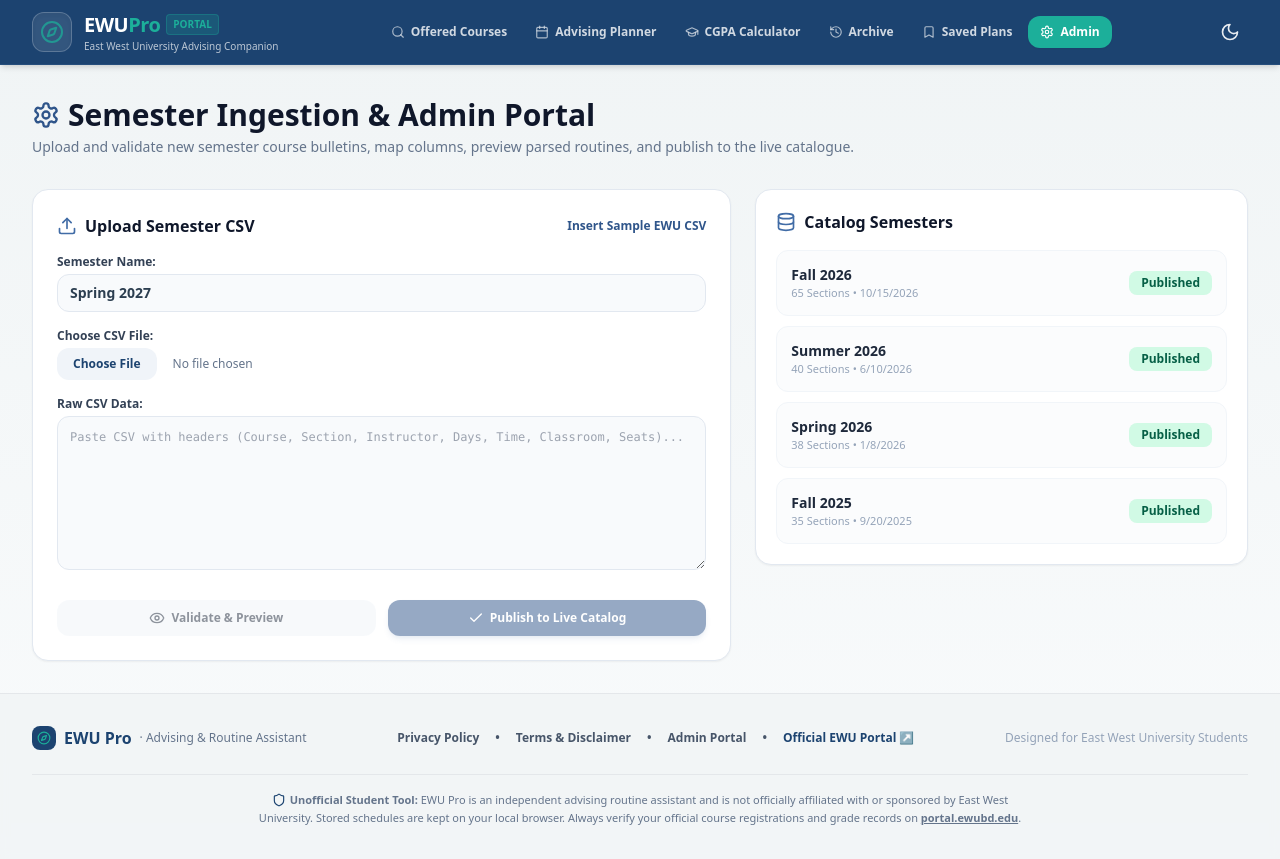
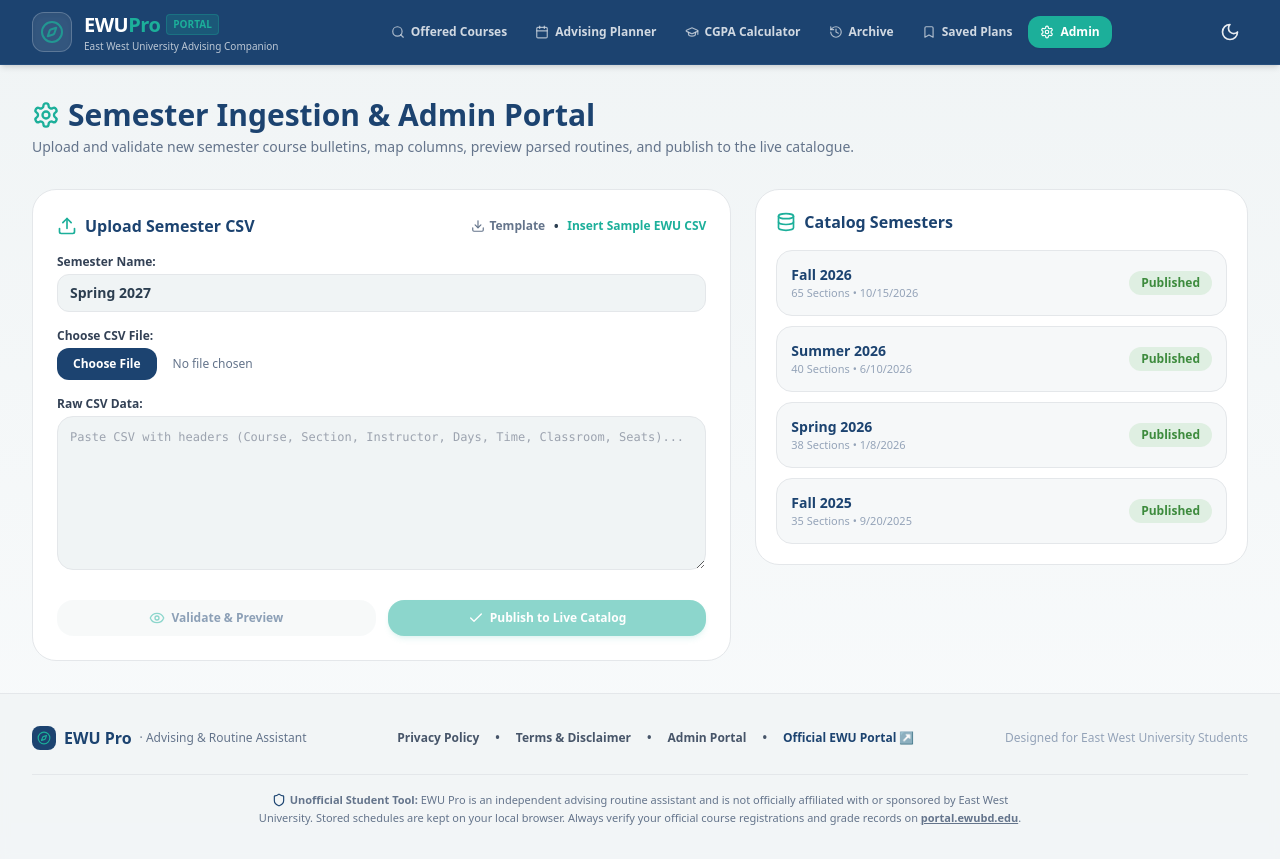
Before and after one commit to rahat4528/ewu-pro, a Next.js app: page /admin in a window 1280 px wide. Built offline with nearby package versions, Linux system fonts and the light colour scheme.

Commit message:
feat(admin): add standard EWU CSV template downloader and enhanced validation display

```diff
--- a/src/app/admin/page.tsx
+++ b/src/app/admin/page.tsx
@@ -8,13 +8,12 @@ import {
   Upload,
   Settings,
   FileText,
-  CheckCircle,
   AlertTriangle,
-  Play,
-  Layers,
   Database,
   Eye,
   Check,
+  Download,
+  FileSpreadsheet,
 } from "lucide-react";
 
 export default function AdminPage() {
@@ -41,7 +40,6 @@ export default function AdminPage() {
     loadSemesters();
   }, []);
 
-  // Sample EWU CSV template
   const sampleCSV = `Course,Section,Instructor,Days,Time,Classroom,Seats,Capacity
 CSE110,1,MAR,ST,08:30-10:00,AB3-401,30,35
 CSE110,2,TSH,ST,10:10-11:40,AB3-402,25,35
@@ -56,6 +54,16 @@ ENG101,1,NZA,ST,10:10-11:40,AB1-301,12,30`;
     setCsvContent(sampleCSV);
   };
 
+  const handleDownloadTemplate = () => {
+    const template = "Course,Section,Instructor,Days,Time,Classroom,Seats,Capacity\nCSE110,1,MAR,ST,08:30-10:00,AB3-401,35,35\n";
+    const blob = new Blob([template], { type: "text/csv;charset=utf-8;" });
+    const url = URL.createObjectURL(blob);
+    const link = document.createElement("a");
+    link.href = url;
+    link.download = "ewu-offered-courses-template.csv";
+    link.click();
+  };
+
   const handleFileUpload = (e: React.ChangeEvent<HTMLInputElement>) => {
     const file = e.target.files?.[0];
     if (!file) return;
@@ -67,7 +75,6 @@ ENG101,1,NZA,ST,10:10-11:40,AB1-301,12,30`;
     reader.readAsText(file);
   };
 
-  // Preview validation
   const handlePreview = async () => {
     if (!csvContent.trim() || !semesterName.trim()) return;
 
@@ -75,7 +82,6 @@ ENG101,1,NZA,ST,10:10-11:40,AB1-301,12,30`;
       setIsProcessing(true);
       setImportStatus(null);
 
-      // Parse CSV to objects
       const parsed = Papa.parse(csvContent.trim(), {
         header: true,
         skipEmptyLines: true,
@@ -101,7 +107,6 @@ ENG101,1,NZA,ST,10:10-11:40,AB1-301,12,30`;
     }
   };
 
-  // Commit and Publish
   const handleCommit = async () => {
     if (!csvContent.trim() || !semesterName.trim()) return;
 
@@ -140,7 +145,6 @@ ENG101,1,NZA,ST,10:10-11:40,AB1-301,12,30`;
     }
   };
 
-  // Toggle publish
   const togglePublish = async (sem: Semester) => {
     try {
       const res = await fetch("/api/admin/publish", {
@@ -163,8 +167,8 @@ ENG101,1,NZA,ST,10:10-11:40,AB1-301,12,30`;
   return (
     <div className="space-y-8">
       <div>
-        <h1 className="text-2xl sm:text-3xl font-black text-slate-900 dark:text-white flex items-center space-x-2">
-          <Settings className="w-7 h-7 text-primary-600 dark:text-primary-400" />
+        <h1 className="text-2xl sm:text-3xl font-black text-[#1C4370] dark:text-white flex items-center space-x-2">
+          <Settings className="w-7 h-7 text-[#1CAF9A]" />
           <span>Semester Ingestion & Admin Portal</span>
         </h1>
         <p className="text-xs sm:text-sm text-slate-500 dark:text-slate-400 mt-1">
@@ -173,25 +177,36 @@ ENG101,1,NZA,ST,10:10-11:40,AB1-301,12,30`;
       </div>
 
       <div className="grid grid-cols-1 lg:grid-cols-12 gap-6">
-        {/* Left Column: File Ingestion Form (7 cols) */}
+        {/* Left Column (7 cols) */}
         <div className="lg:col-span-7 space-y-5">
-          <div className="bg-white dark:bg-slate-900 rounded-2xl border border-slate-200 dark:border-slate-800 p-5 sm:p-6 shadow-sm space-y-4">
-            <div className="flex items-center justify-between">
-              <h2 className="font-extrabold text-slate-900 dark:text-white text-base flex items-center space-x-2">
-                <Upload className="w-5 h-5 text-primary-500" />
+          <div className="bg-white dark:bg-slate-900 rounded-3xl border border-[#E4E7EA] dark:border-slate-800 p-5 sm:p-6 shadow-xs space-y-4">
+            <div className="flex flex-wrap items-center justify-between gap-2">
+              <h2 className="font-extrabold text-[#1C4370] dark:text-white text-base flex items-center space-x-2">
+                <Upload className="w-5 h-5 text-[#1CAF9A]" />
                 <span>Upload Semester CSV</span>
               </h2>
 
+              <div className="flex items-center space-x-2">
+                <button
+                  type="button"
+                  onClick={handleDownloadTemplate}
+                  className="inline-flex items-center space-x-1 text-xs font-bold text-slate-500 hover:text-[#1C4370] dark:hover:text-[#1CAF9A]"
+                  title="Download standard template"
+                >
+                  <Download className="w-3.5 h-3.5" />
+                  <span>Template</span>
+                </button>
+                <span>•</span>
                 <button
                   type="button"
                   onClick={handleLoadSample}
-                className="text-xs font-bold text-primary-600 dark:text-primary-400 hover:underline"
+                  className="text-xs font-bold text-[#1CAF9A] hover:underline"
                 >
                   Insert Sample EWU CSV
                 </button>
               </div>
+            </div>
 
-            {/* Semester Name input */}
             <div>
               <label className="text-xs font-bold text-slate-700 dark:text-slate-300 block mb-1">
                 Semester Name:
@@ -201,11 +216,10 @@ ENG101,1,NZA,ST,10:10-11:40,AB1-301,12,30`;
                 value={semesterName}
                 onChange={(e) => setSemesterName(e.target.value)}
                 placeholder="e.g. Spring 2027"
-                className="w-full px-3 py-2 rounded-xl border border-slate-200 dark:border-slate-700 bg-slate-50 dark:bg-slate-800 text-xs sm:text-sm font-semibold"
+                className="w-full px-3 py-2 rounded-xl border border-[#E4E7EA] dark:border-slate-700 bg-[#f0f4f5] dark:bg-slate-800 text-xs sm:text-sm font-semibold"
               />
             </div>
 
-            {/* File drag/drop or select */}
             <div>
               <label className="text-xs font-bold text-slate-700 dark:text-slate-300 block mb-1">
                 Choose CSV File:
@@ -214,11 +228,10 @@ ENG101,1,NZA,ST,10:10-11:40,AB1-301,12,30`;
                 type="file"
                 accept=".csv,.txt"
                 onChange={handleFileUpload}
-                className="w-full text-xs text-slate-500 file:mr-4 file:py-2 file:px-4 file:rounded-xl file:border-0 file:text-xs file:font-bold file:bg-primary-50 file:text-primary-700 hover:file:bg-primary-100"
+                className="w-full text-xs text-slate-500 file:mr-4 file:py-2 file:px-4 file:rounded-xl file:border-0 file:text-xs file:font-bold file:bg-[#1C4370] file:text-white hover:file:bg-[#143154]"
               />
             </div>
 
-            {/* CSV Raw Text Area */}
             <div>
               <label className="text-xs font-bold text-slate-700 dark:text-slate-300 block mb-1">
                 Raw CSV Data:
@@ -228,14 +241,13 @@ ENG101,1,NZA,ST,10:10-11:40,AB1-301,12,30`;
                 value={csvContent}
                 onChange={(e) => setCsvContent(e.target.value)}
                 placeholder="Paste CSV with headers (Course, Section, Instructor, Days, Time, Classroom, Seats)..."
-                className="w-full p-3 rounded-xl border border-slate-200 dark:border-slate-700 bg-slate-50 dark:bg-slate-800 font-mono text-xs focus:outline-none focus:ring-2 focus:ring-primary-500"
+                className="w-full p-3 rounded-2xl border border-[#E4E7EA] dark:border-slate-700 bg-[#f0f4f5] dark:bg-slate-800 font-mono text-xs focus:outline-none focus:ring-2 focus:ring-[#1CAF9A]"
               />
             </div>
 
-            {/* Status notification */}
             {importStatus && (
               <div
-                className={`p-3 rounded-xl text-xs font-bold ${
+                className={`p-3 rounded-2xl text-xs font-bold ${
                   importStatus.startsWith("Success")
                     ? "bg-emerald-50 text-emerald-800 border border-emerald-300"
                     : "bg-rose-50 text-rose-800 border border-rose-300"
@@ -245,15 +257,14 @@ ENG101,1,NZA,ST,10:10-11:40,AB1-301,12,30`;
               </div>
             )}
 
-            {/* Actions */}
             <div className="flex items-center space-x-3 pt-2">
               <button
                 type="button"
                 onClick={handlePreview}
                 disabled={isProcessing || !csvContent.trim()}
-                className="flex-1 py-2.5 rounded-xl bg-slate-100 dark:bg-slate-800 hover:bg-slate-200 dark:hover:bg-slate-700 text-slate-800 dark:text-white font-bold text-xs flex items-center justify-center space-x-1.5 transition-all disabled:opacity-50"
+                className="flex-1 py-2.5 rounded-2xl bg-[#f0f4f5] dark:bg-slate-800 hover:bg-slate-200 dark:hover:bg-slate-700 text-[#1C4370] dark:text-white font-bold text-xs flex items-center justify-center space-x-1.5 transition-all disabled:opacity-50"
               >
-                <Eye className="w-4 h-4" />
+                <Eye className="w-4 h-4 text-[#1CAF9A]" />
                 <span>Validate & Preview</span>
               </button>
 
@@ -261,7 +272,7 @@ ENG101,1,NZA,ST,10:10-11:40,AB1-301,12,30`;
                 type="button"
                 onClick={handleCommit}
                 disabled={isProcessing || !csvContent.trim()}
-                className="flex-1 py-2.5 rounded-xl bg-primary-600 hover:bg-primary-700 text-white font-bold text-xs flex items-center justify-center space-x-1.5 transition-all shadow-md shadow-primary-500/20 disabled:opacity-50"
+                className="flex-1 py-2.5 rounded-2xl bg-[#1CAF9A] hover:bg-[#168e7d] text-white font-bold text-xs flex items-center justify-center space-x-1.5 transition-all shadow-md shadow-[#1CAF9A]/20 disabled:opacity-50"
               >
                 <Check className="w-4 h-4" />
                 <span>Publish to Live Catalog</span>
@@ -269,28 +280,26 @@ ENG101,1,NZA,ST,10:10-11:40,AB1-301,12,30`;
             </div>
           </div>
 
-          {/* Validation & Preview Output */}
           {previewResult && (
-            <div className="bg-white dark:bg-slate-900 rounded-2xl border border-slate-200 dark:border-slate-800 p-5 shadow-sm space-y-4">
-              <div className="flex items-center justify-between border-b border-slate-100 dark:border-slate-800 pb-3">
-                <h3 className="font-extrabold text-sm text-slate-900 dark:text-white">
+            <div className="bg-white dark:bg-slate-900 rounded-3xl border border-[#E4E7EA] dark:border-slate-800 p-5 shadow-xs space-y-4">
+              <div className="flex items-center justify-between border-b border-[#E4E7EA] dark:border-slate-800 pb-3">
+                <h3 className="font-extrabold text-sm text-[#1C4370] dark:text-white">
                   Preview Validation Summary
                 </h3>
                 <div className="flex items-center space-x-2 text-xs">
-                  <span className="text-emerald-600 font-bold">
+                  <span className="text-[#5cb85c] font-black">
                     ✓ {previewResult.validCount} Valid
                   </span>
                   {previewResult.errorCount > 0 && (
-                    <span className="text-rose-600 font-bold">
+                    <span className="text-[#D9534F] font-black">
                       ✕ {previewResult.errorCount} Errors
                     </span>
                   )}
                 </div>
               </div>
 
-              {/* Error messages if any */}
               {previewResult.errors?.length > 0 && (
-                <div className="p-3 bg-rose-50 dark:bg-rose-950/60 rounded-xl border border-rose-200 dark:border-rose-800 space-y-1">
+                <div className="p-3 bg-rose-50 dark:bg-rose-950/60 rounded-2xl border border-rose-200 dark:border-rose-800 space-y-1">
                   <div className="text-xs font-bold text-rose-700 dark:text-rose-300 flex items-center space-x-1">
                     <AlertTriangle className="w-3.5 h-3.5" />
                     <span>Row Validation Issues:</span>
@@ -305,11 +314,10 @@ ENG101,1,NZA,ST,10:10-11:40,AB1-301,12,30`;
                 </div>
               )}
 
-              {/* Sample parsed sections preview */}
               {previewResult.sampleSections?.length > 0 && (
                 <div className="overflow-x-auto">
                   <table className="w-full text-left text-[11px]">
-                    <thead className="bg-slate-50 dark:bg-slate-800 font-bold text-slate-500">
+                    <thead className="bg-[#f0f4f5] dark:bg-slate-800 font-bold text-[#1C4370]">
                       <tr>
                         <th className="p-2">Course</th>
                         <th className="p-2">Sec</th>
@@ -319,14 +327,14 @@ ENG101,1,NZA,ST,10:10-11:40,AB1-301,12,30`;
                         <th className="p-2">Room</th>
                       </tr>
                     </thead>
-                    <tbody className="divide-y divide-slate-100 dark:divide-slate-800">
+                    <tbody className="divide-y divide-[#E4E7EA] dark:divide-slate-800">
                       {previewResult.sampleSections.map((s: Section) => (
                         <tr key={s.id}>
-                          <td className="p-2 font-bold">{s.courseCode}</td>
+                          <td className="p-2 font-bold text-[#1C4370]">{s.courseCode}</td>
                           <td className="p-2">{s.sectionNo}</td>
-                          <td className="p-2">{s.rawDays}</td>
+                          <td className="p-2 font-bold text-[#1CAF9A]">{s.rawDays}</td>
                           <td className="p-2">{formatTimeRange(s.start, s.end)}</td>
-                          <td className="p-2 font-semibold text-primary-600">{s.faculty}</td>
+                          <td className="p-2 font-semibold text-[#1C4370]">{s.faculty}</td>
                           <td className="p-2 text-slate-500">{s.room || "TBA"}</td>
                         </tr>
                       ))}
@@ -338,11 +346,11 @@ ENG101,1,NZA,ST,10:10-11:40,AB1-301,12,30`;
           )}
         </div>
 
-        {/* Right Column: Semesters Management (5 cols) */}
+        {/* Right Column (5 cols) */}
         <div className="lg:col-span-5 space-y-5">
-          <div className="bg-white dark:bg-slate-900 rounded-2xl border border-slate-200 dark:border-slate-800 p-5 shadow-sm space-y-4">
-            <h2 className="font-extrabold text-slate-900 dark:text-white text-base flex items-center space-x-2">
-              <Database className="w-5 h-5 text-primary-500" />
+          <div className="bg-white dark:bg-slate-900 rounded-3xl border border-[#E4E7EA] dark:border-slate-800 p-5 shadow-xs space-y-4">
+            <h2 className="font-extrabold text-[#1C4370] dark:text-white text-base flex items-center space-x-2">
+              <Database className="w-5 h-5 text-[#1CAF9A]" />
               <span>Catalog Semesters</span>
             </h2>
 
@@ -350,10 +358,10 @@ ENG101,1,NZA,ST,10:10-11:40,AB1-301,12,30`;
               {semesters.map((s) => (
                 <div
                   key={s.id}
-                  className="p-3.5 rounded-xl border border-slate-100 dark:border-slate-800 bg-slate-50/60 dark:bg-slate-800/40 text-xs flex items-center justify-between"
+                  className="p-3.5 rounded-2xl border border-[#E4E7EA] dark:border-slate-800 bg-[#f0f4f5]/60 dark:bg-slate-800/40 text-xs flex items-center justify-between"
                 >
                   <div>
-                    <strong className="text-slate-800 dark:text-slate-200 block font-bold text-sm">
+                    <strong className="text-[#1C4370] dark:text-slate-200 block font-bold text-sm">
                       {s.name}
                     </strong>
                     <span className="text-[11px] text-slate-400">
@@ -364,13 +372,13 @@ ENG101,1,NZA,ST,10:10-11:40,AB1-301,12,30`;
                   <button
                     type="button"
                     onClick={() => togglePublish(s)}
-                    className={`px-3 py-1 rounded-lg text-xs font-bold transition-colors ${
+                    className={`px-3 py-1 rounded-xl text-xs font-bold transition-colors ${
                       s.published
-                        ? "bg-emerald-100 text-emerald-800 dark:bg-emerald-950 dark:text-emerald-300"
+                        ? "bg-[#5cb85c]/15 text-[#3d8b3d] dark:bg-[#143d22] dark:text-[#d4efdf]"
                         : "bg-slate-200 text-slate-600 dark:bg-slate-700 dark:text-slate-400"
                     }`}
                   >
-                    {s.published ? "Published" : "Unpublished"}
+                    {s.published ? "Published" : "Draft"}
                   </button>
                 </div>
               ))}
```
Lines whose indentation alone changed are shown as unchanged.
